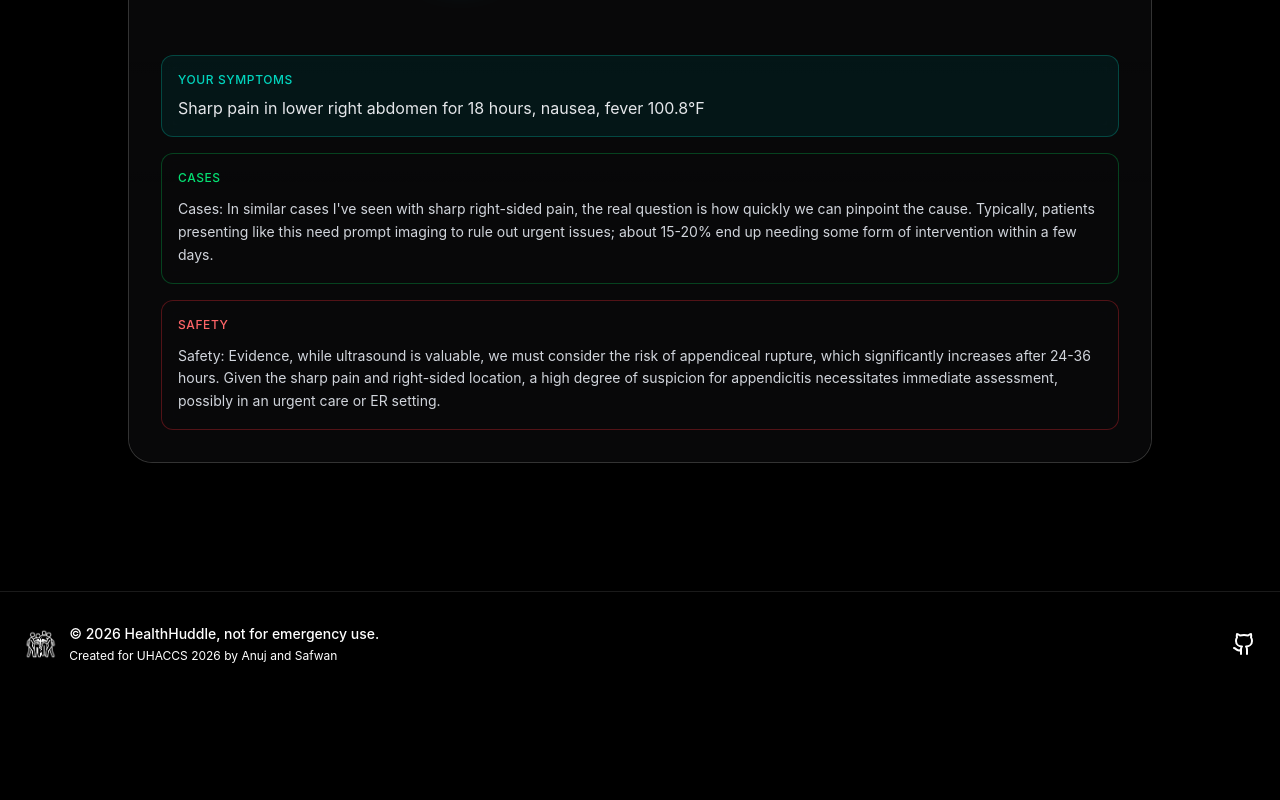
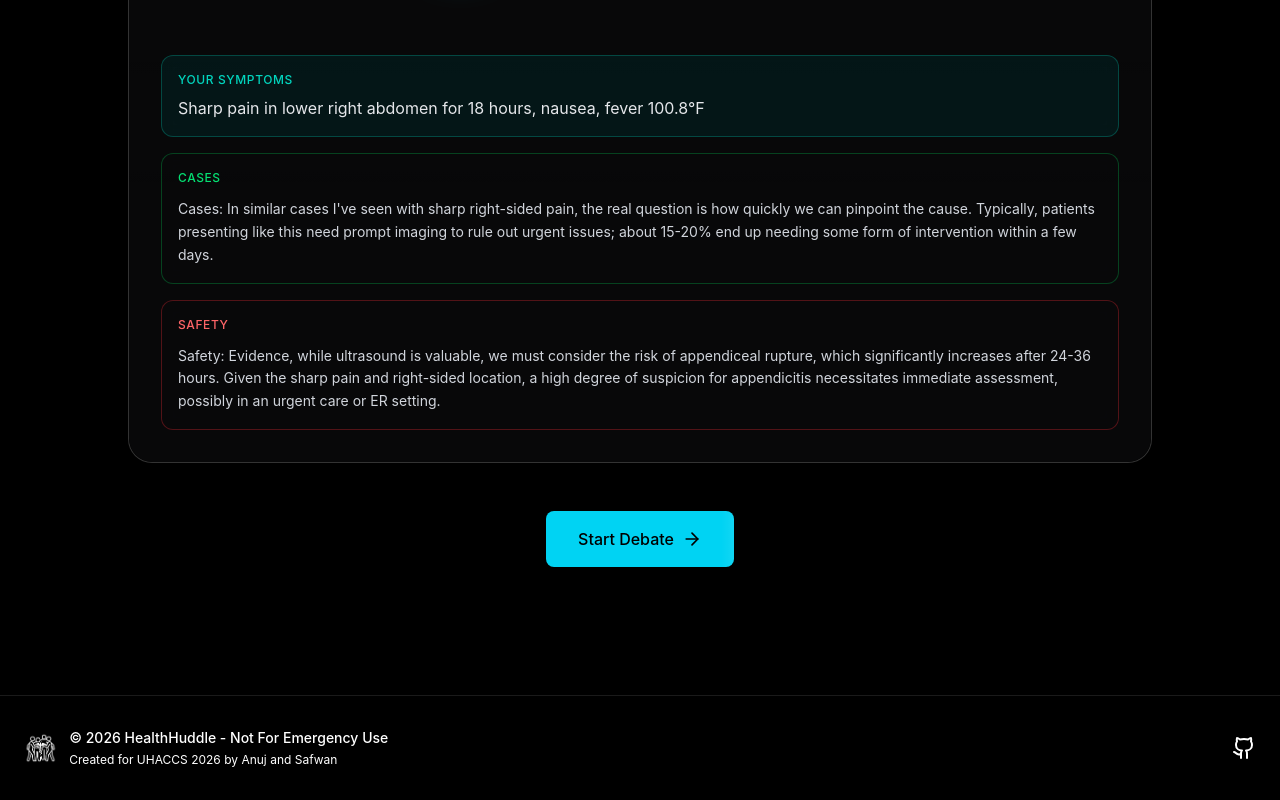
Before and after one commit to anujk22/health-huddle, a React (Vite) app in the folder frontend/: page / in a window 1280 px wide. Shown: the part 2947-3747 px from the top of the page. Before the commit the page ends 3643 px from the top, so only its background shows below. Built offline with nearby package versions, Linux system fonts and the light colour scheme; a web font is replaced by a local one.

Commit message:
final polishes

```diff
--- a/frontend/src/app/components/demo-preview-new.tsx
+++ b/frontend/src/app/components/demo-preview-new.tsx
@@ -1,10 +1,12 @@
 'use client';
 import { motion } from 'motion/react';
-import { Play, Sparkles } from 'lucide-react';
+import { Play, Sparkles, ArrowRight } from 'lucide-react';
+import { useNavigate } from 'react-router';
 import { AgentOrb } from './agent-orb';
 import GradientText from './gradient-text';
 
 export function DemoPreview() {
+  const navigate = useNavigate();
   return (
     <section className="relative py-32 overflow-hidden">
       {/* Clean black background - no tint */}
@@ -104,6 +106,40 @@ export function DemoPreview() {
           {/* Outer glow */}
           <div className="absolute -inset-1 bg-gradient-to-r from-cyan-500/20 via-purple-500/20 to-green-500/20 blur-2xl opacity-0 group-hover:opacity-100 transition-opacity duration-500 -z-10 rounded-3xl" />
         </motion.div>
+
+        {/* Start Debate Button */}
+        <motion.div
+          className="flex flex-col sm:flex-row gap-4 justify-center items-center mt-12"
+          initial={{ opacity: 0, y: 20 }}
+          whileInView={{ opacity: 1, y: 0 }}
+          viewport={{ once: true }}
+          transition={{ duration: 0.8, delay: 0.6 }}
+        >
+          <motion.button
+            onClick={() => navigate("/intake")}
+            className="group relative px-8 py-4 bg-cyan-400 text-black rounded-lg overflow-hidden"
+            whileHover={{ scale: 1.05 }}
+            whileTap={{ scale: 0.95 }}
+          >
+            {/* Animated shine effect */}
+            <motion.div
+              className="absolute inset-0 bg-gradient-to-r from-transparent via-white/50 to-transparent skew-x-12"
+              animate={{
+                x: ["-200%", "200%"],
+              }}
+              transition={{
+                duration: 3,
+                repeat: Infinity,
+                ease: "linear",
+                repeatDelay: 1,
+              }}
+            />
+            <span className="relative flex items-center gap-2 font-medium">
+              Start Debate
+              <ArrowRight className="w-5 h-5 group-hover:translate-x-1 transition-transform" />
+            </span>
+          </motion.button>
+        </motion.div>
       </div>
     </section>
   );
--- a/frontend/src/app/components/footer-new.tsx
+++ b/frontend/src/app/components/footer-new.tsx
@@ -26,7 +26,7 @@ export function Footer() {
               </div>
               <div className="flex flex-col gap-1">
                 <div className="text-sm font-medium text-white">
-                  © 2026 HealthHuddle, not for emergency use.
+                  © 2026 HealthHuddle - Not For Emergency Use
                 </div>
                 <div className="text-xs text-white">
                   Created for UHACCS 2026 by Anuj and Safwan
--- a/frontend/src/app/components/how-it-works-new.tsx
+++ b/frontend/src/app/components/how-it-works-new.tsx
@@ -67,8 +67,7 @@ export function HowItWorks() {
         {/* Steps */}
         <div className="max-w-6xl mx-auto">
           <div className="relative">
-            {/* Connecting line */}
-            <div className="absolute top-24 left-0 right-0 h-0.5 bg-gradient-to-r from-transparent via-pink-500/30 to-transparent hidden lg:block" />
+
 
             <div className="grid lg:grid-cols-3 gap-12 lg:gap-8">
               <Step
@@ -119,7 +118,7 @@ function Step({
   delay: number;
 }) {
   const colors = {
-    white: 'from-white/10 to-transparent border-white/40 text-white shadow-[0_0_30px_rgba(255,255,255,0.3)]',
+    white: 'from-white/10 to-transparent border-white/40 text-white hover:shadow-[0_0_30px_rgba(255,255,255,0.3)] transition-shadow duration-300',
     yellow: 'from-yellow-400/20 to-transparent border-yellow-400/40 text-yellow-400',
     pink: 'from-pink-500/20 to-transparent border-pink-500/40 text-pink-400',
   };
--- a/frontend/src/app/components/intake-form.tsx
+++ b/frontend/src/app/components/intake-form.tsx
@@ -1,6 +1,7 @@
 import { useState } from 'react';
 import { motion } from 'motion/react';
-import { Sparkles, Zap } from 'lucide-react';
+import { Sparkles, Zap, CheckCircle2, BookOpen } from 'lucide-react';
+import GradientText from './gradient-text';
 
 interface IntakeFormProps {
   onSubmit: (data: {
@@ -70,16 +71,23 @@ export function IntakeForm({ onSubmit }: IntakeFormProps) {
         {/* Header */}
         <div className="text-center mb-12">
           <motion.h1
-            className="text-4xl md:text-5xl lg:text-6xl mb-4 bg-gradient-to-r from-cyan-300 via-white to-purple-300 bg-clip-text text-transparent"
+            className="flex flex-wrap items-center justify-center gap-2 md:gap-3 text-4xl md:text-5xl lg:text-6xl mb-4"
             initial={{ opacity: 0, y: 20 }}
             animate={{ opacity: 1, y: 0 }}
             transition={{ duration: 0.8, delay: 0.2 }}
           >
-            Welcome to HealthHuddle
+            <GradientText
+              colors={["#00D4FF", "#00E5A0", "#00D4FF"]}
+              animationSpeed={6}
+              showBorder={false}
+              className="text-4xl md:text-5xl lg:text-6xl"
+            >
+              Welcome to HealthHuddle
+            </GradientText>
           </motion.h1>
 
           <motion.p
-            className="text-lg md:text-xl text-cyan-100/80 max-w-2xl mx-auto"
+            className="text-lg md:text-xl text-white max-w-2xl mx-auto"
             initial={{ opacity: 0, y: 20 }}
             animate={{ opacity: 1, y: 0 }}
             transition={{ duration: 0.8, delay: 0.3 }}
@@ -264,18 +272,18 @@ export function IntakeForm({ onSubmit }: IntakeFormProps) {
             </motion.button>
 
             {/* Info badges */}
-            <div className="flex flex-wrap justify-center gap-4 pt-4 text-xs text-white/50">
+            <div className="flex flex-wrap justify-center items-center gap-6 pt-4 text-sm text-cyan-100/60">
               <div className="flex items-center gap-2">
-                <Zap className="w-3 h-3 text-cyan-400" />
+                <CheckCircle2 className="w-5 h-5 text-green-400" />
+                <span>Free to use</span>
+              </div>
+              <div className="flex items-center gap-2">
+                <Zap className="w-5 h-5 text-yellow-400" />
                 <span>Results in seconds</span>
               </div>
               <div className="flex items-center gap-2">
-                <div className="w-2 h-2 rounded-full bg-green-400" />
-                <span>Completely free</span>
-              </div>
-              <div className="flex items-center gap-2">
-                <div className="w-2 h-2 rounded-full bg-purple-400" />
-                <span>No account needed</span>
+                <BookOpen className="w-5 h-5 text-cyan-400" />
+                <span>Backed by sources</span>
               </div>
             </div>
           </div>
--- a/frontend/src/app/pages/safety.tsx
+++ b/frontend/src/app/pages/safety.tsx
@@ -13,6 +13,7 @@ import {
   Heart,
 } from "lucide-react";
 import { useLocation } from "react-router";
+import GradientText from "../components/gradient-text";
 
 export function SafetyPage() {
   const location = useLocation();
@@ -74,9 +75,16 @@ export function SafetyPage() {
             transition={{ duration: 0.6 }}
             className="text-center mb-12"
           >
-            <h1 className="text-6xl md:text-7xl lg:text-8xl mb-6 bg-gradient-to-r from-white via-cyan-200 to-white bg-clip-text text-transparent leading-tight pb-2">
-              Safety & Guidelines
-            </h1>
+            <div className="flex justify-center">
+              <GradientText
+                colors={["#FF80AB", "#FF1744", "#FF80AB"]}
+                animationSpeed={6}
+                showBorder={false}
+                className="text-6xl md:text-7xl lg:text-8xl mb-6 pb-2"
+              >
+                Safety & Guidelines
+              </GradientText>
+            </div>
           </motion.div>
 
           {/* Main safety warning */}
```
Also changed, not shown: 1 other file (tests, documents, lock files or other folders).
